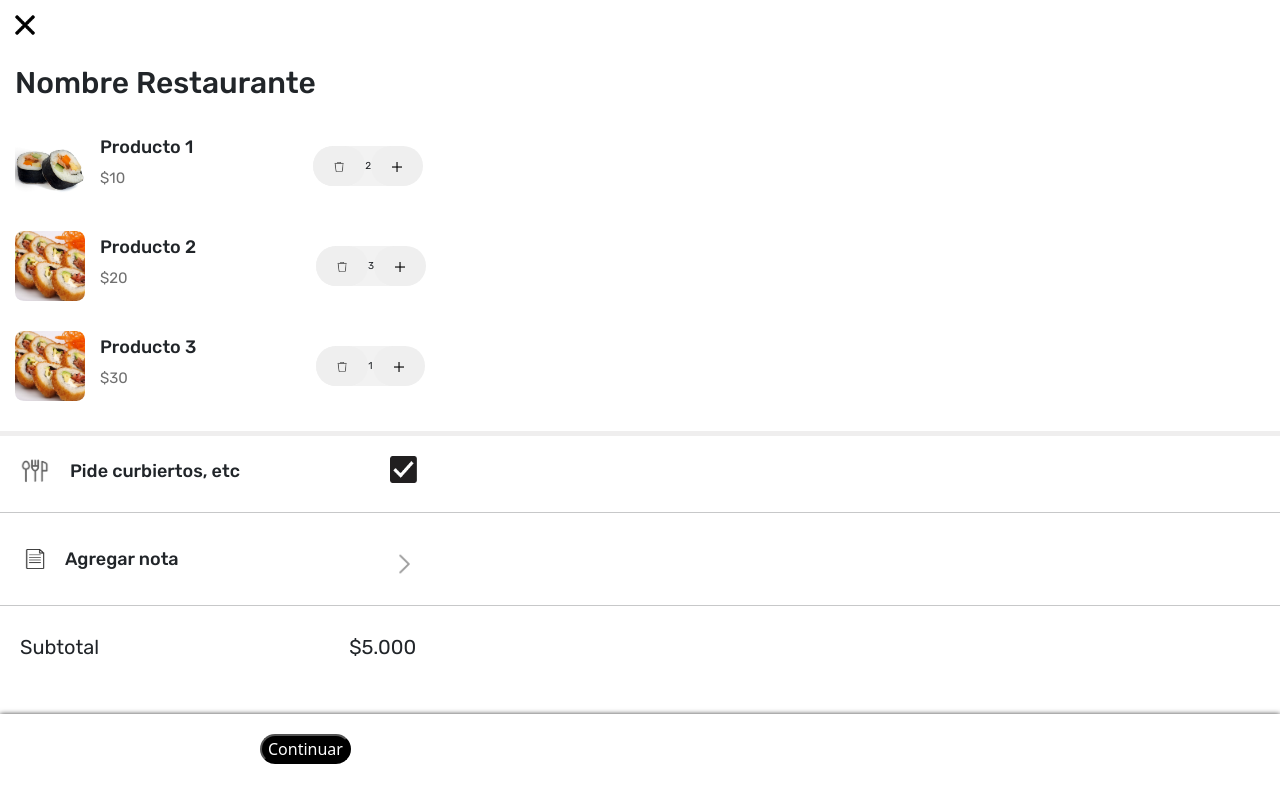
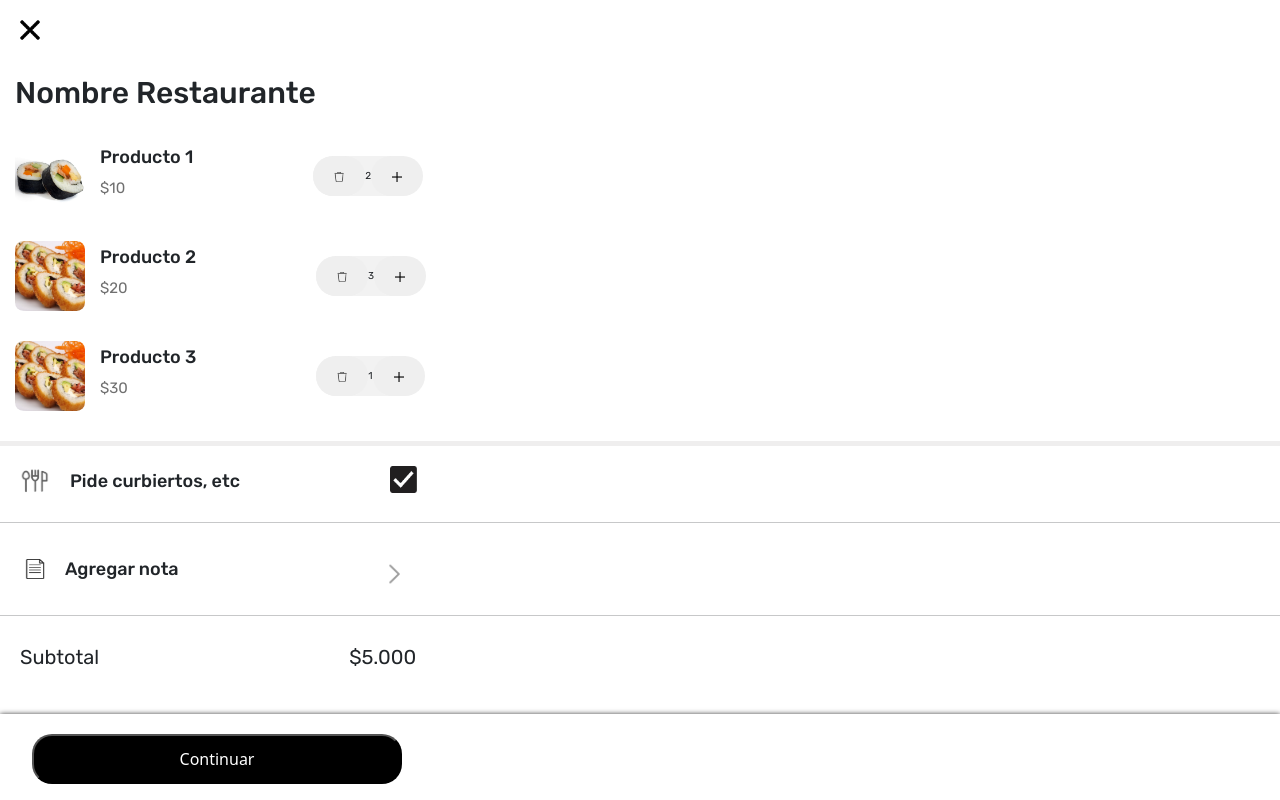
Before and after one commit to DLR-cl/uberEatsFrontend, an Angular app: page /carrito in a window 1280 px wide. Built offline with nearby package versions, Linux system fonts and the light colour scheme.

Commit message:
continuación carrito

```diff
--- a/src/app/pages/carrito/carrito.component.css
+++ b/src/app/pages/carrito/carrito.component.css
@@ -1,7 +1,7 @@
 .botones-superiores{
     width: 20px;
     height: 20px;
-    margin: 15px;
+    margin: 20px;
 }
 
 .titulo-carrito{
@@ -119,55 +119,33 @@
   }
 
   .wrapper {
-    width: 80%;
-    margin: auto;
     overflow:hidden;
+    margin-left: 0;
   }
-
 
   footer {
     position: absolute;
     background: white;
     bottom: 0;
+    left: 0;
     width: 100%;
     -webkit-box-shadow: 0px 0px 5px 0px rgba(0,0,0,0.75);
     -moz-box-shadow: 0px 0px 5px 0px rgba(0,0,0,0.75);
     box-shadow: 0px 0px 5px 0px rgba(0,0,0,0.75);
-
   }
 
   .container_footer{
     display: flex;
     flex-direction: column;
-    padding: 20px;
   }
 
-  nav {
-    float: center;
-  }
-  nav ul {
-    list-style: none;
-    overflow: hidden;
-  }
-  nav ul li {
-    float: left;
-    margin-bottom: 10px;
-    font-family: "Rubik", sans-serif;
-    font-size: 16px;
-  }
-  nav ul li a {
-    display: block;
-    padding: 20px;
-    color: black;
-  }
-  nav ul li:hover {
-    background: #dfe4e0;
-  }
 
 .boton-continuar{
   color:white;
   background-color: black;
   border-radius: 20px;
-  margin: 20px;
-  margin-left: 100px;
+  margin-top: 20px;
+  width: 370px;
+  height: 50px;
+  left:0;
 }
--- a/src/app/pages/carrito/carrito.component.html
+++ b/src/app/pages/carrito/carrito.component.html
@@ -51,7 +51,7 @@
   <div class="productos-container">
     <img class = "img-opciones" style="height: 20px; width: 20px; margin-left: 25px;" src="assets/imagenes/imagenes-carrito/icononotacarrito.png">
     <h1 class = "texto-opciones" style="margin-top: 20px;">Agregar nota</h1>
-    <img class = "img-opciones" style= "margin-left: 210px;" src="assets/imagenes/imagenes-carrito/iconoflechacarrito.png" >
+    <img class = "img-opciones" style= "margin-left: 200px;" src="assets/imagenes/imagenes-carrito/iconoflechacarrito.png" >
   </div>
 
   <hr>
```
